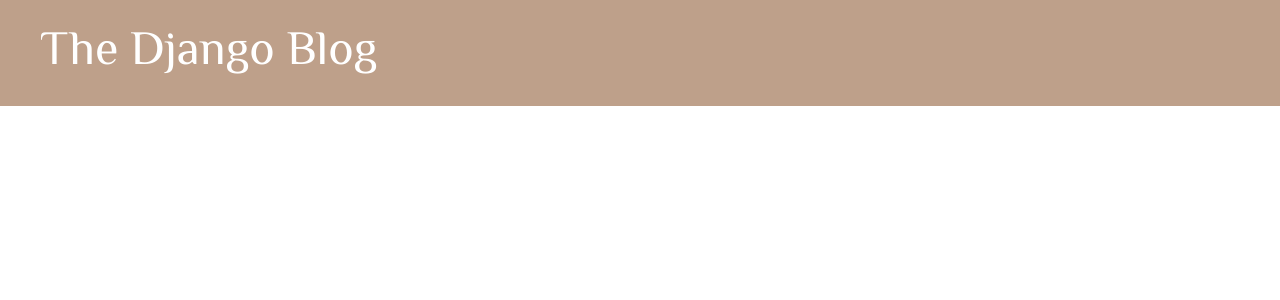
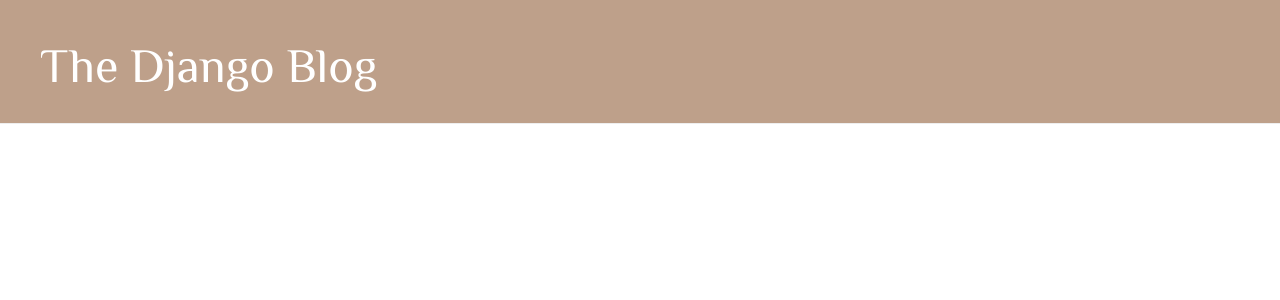
Before and after one commit to chiraag-kakar/My-Django-Blog, a Django app: page / in a window 1280 px wide. Shown: the top 300 px of the page. Run offline with Django 3.2, Linux system fonts and the light colour scheme; data that the repository does not hold is empty; some libraries are stand-ins or nearby versions.

Commit message:
Update base.html

```diff
--- a/blog/templates/blog/base.html
+++ b/blog/templates/blog/base.html
@@ -3,13 +3,8 @@
     <head>
         <title>The Django Blog</title>
        <!-- CSS only -->
-        <link rel="stylesheet" href="https://stackpath.bootstrapcdn.com/bootstrap/4.5.2/css/bootstrap.min.css" integrity="sha384-JcKb8q3iqJ61gNV9KGb8thSsNjpSL0n8PARn9HuZOnIxN0hoP+VmmDGMN5t9UJ0Z" crossorigin="anonymous">
-
-        <!-- JS, Popper.js, and jQuery -->
-        <script src="https://code.jquery.com/jquery-3.5.1.slim.min.js" integrity="sha384-DfXdz2htPH0lsSSs5nCTpuj/zy4C+OGpamoFVy38MVBnE+IbbVYUew+OrCXaRkfj" crossorigin="anonymous"></script>
-        <script src="https://cdn.jsdelivr.net/npm/popper.js@1.16.1/dist/umd/popper.min.js" integrity="sha384-9/reFTGAW83EW2RDu2S0VKaIzap3H66lZH81PoYlFhbGU+6BZp6G7niu735Sk7lN" crossorigin="anonymous"></script>
-        <script src="https://stackpath.bootstrapcdn.com/bootstrap/4.5.2/js/bootstrap.min.js" integrity="sha384-B4gt1jrGC7Jh4AgTPSdUtOBvfO8shuf57BaghqFfPlYxofvL8/KUEfYiJOMMV+rV" crossorigin="anonymous"></script>
-        <script src="https://kit.fontawesome.com/eff3438a55.js" crossorigin="anonymous"></script>
+        <link rel="stylesheet" href="//maxcdn.bootstrapcdn.com/bootstrap/3.2.0/css/bootstrap.min.css">
+        <link rel="stylesheet" href="//maxcdn.bootstrapcdn.com/bootstrap/3.2.0/css/bootstrap-theme.min.css">
 
         <link rel="stylesheet" href="{% static 'css/blog.css' %}">
         <link href="https://fonts.googleapis.com/css2?family=Philosopher&display=swap" rel="stylesheet">
```
